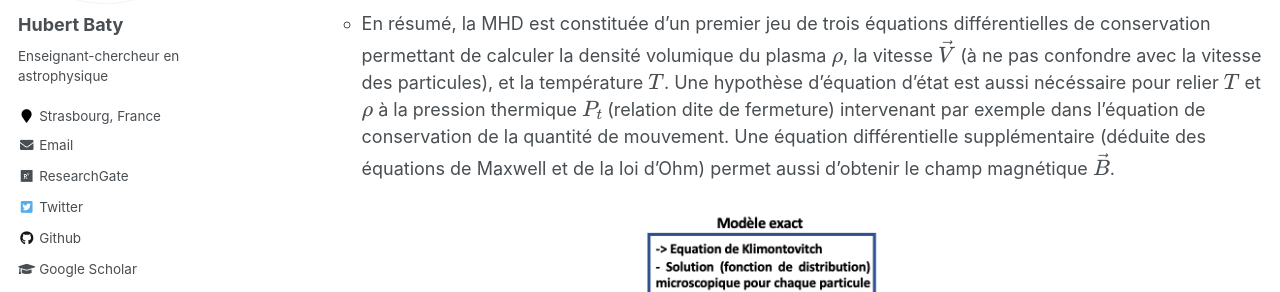
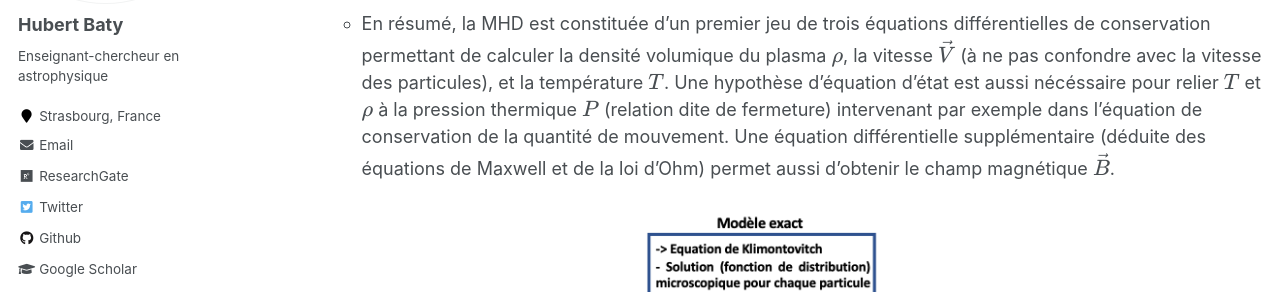
Before and after one commit to hubertbaty/hubertbaty.github.io, a Jekyll site: the page built from _pages/plasma.md, in a window 1280 px wide and 900 px high, scrolled down 4524 px. Shown: the part 166-458 px from the top of the window. Built offline with Jekyll 4.4.1, drawn with Linux system fonts in a browser that asks for light colours; some web fonts are replaced; formulas are drawn with MathJax 3.

```diff
--- a/_pages/plasma.md
+++ b/_pages/plasma.md
@@ -61,7 +61,7 @@ Modèles de description des plasmas
 
 * Les modèles dits fluides
   * Ces derniers sont utilisés lorsque le plasma étudié est suffisament dominé par les collisions. Les modèles se ramènent alors à résoudre des équations de type fluide pour chaque espèce couplées aux équations de Maxwell pour les champs électromagnétiques, et on parle alors de modèle multi-fluide. Le modèle particulier dit mono-fluide pour lequel le plasma est vu comme un seul fluide conducteur est appelé Magnétohydrodynamique (ou MHD). Ainsi, le plasma est caractérisé par des champs de type densité, vitesse, énergie cinétique, ... reliés aux paramètres physiques des particules par des intégrales sur les fonctions de distribution $f (\vec r, \vec V, t)$ (solutions de l'équation de Vlasov-Landau). Plus précisément, on utilise les moments d'ordre croissant sur les fonctions de distribution pour définir les champs et obtenir les équations différentielles associées. Pour l'exprimer autrement, on accepte de perdre de l'information sur la partie vitesse de l'espace des phases pour les distributions des électrons et des ions. Cette perte d'informations est évidemment plus ou moins acceptable suivant les plasmas considérés (voir plus bas les conditions de validité d'un modèle fluide et les implications en terme d'échelles spatiales et temporelles).
-  * En résumé, la MHD est constituée d'un premier jeu de trois équations différentielles de conservation permettant de calculer la densité volumique du plasma $\rho$, la vitesse $\vec V$ (à ne pas confondre avec la vitesse des particules), et la température $T$. Une hypothèse d'équation d'état est aussi nécéssaire pour relier $T$ et $\rho$ à la pression thermique $P_t$ (relation dite de fermeture) intervenant par exemple dans l'équation de conservation de la quantité de mouvement. Une équation différentielle supplémentaire (déduite des équations de Maxwell et de la loi d'Ohm) permet aussi d'obtenir le champ magnétique $\vec B$.
+  * En résumé, la MHD est constituée d'un premier jeu de trois équations différentielles de conservation permettant de calculer la densité volumique du plasma $\rho$, la vitesse $\vec V$ (à ne pas confondre avec la vitesse des particules), et la température $T$. Une hypothèse d'équation d'état est aussi nécéssaire pour relier $T$ et $\rho$ à la pression thermique $P$ (relation dite de fermeture) intervenant par exemple dans l'équation de conservation de la quantité de mouvement. Une équation différentielle supplémentaire (déduite des équations de Maxwell et de la loi d'Ohm) permet aussi d'obtenir le champ magnétique $\vec B$.
 
 
 ![](/images/mod.png)
```
